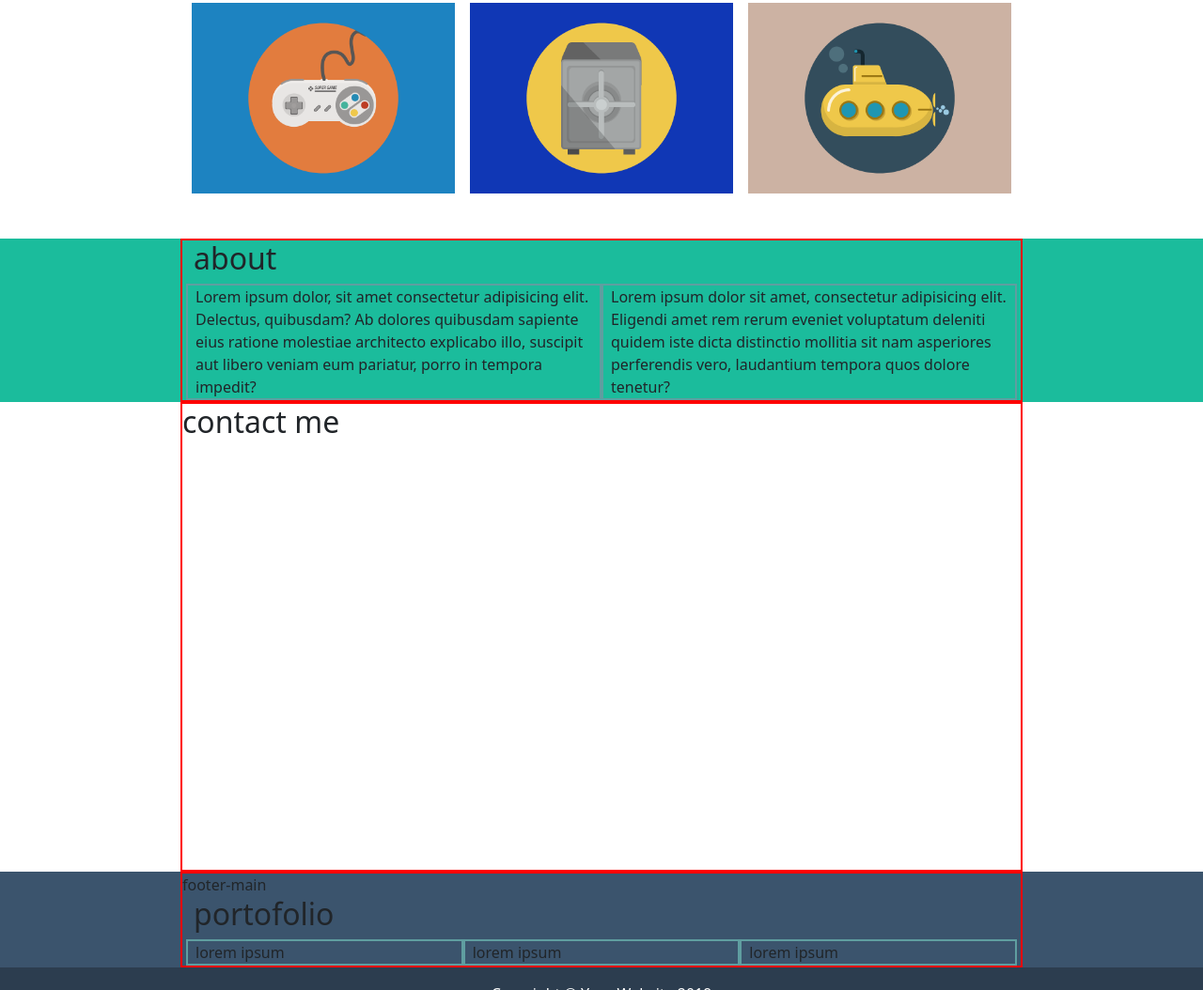
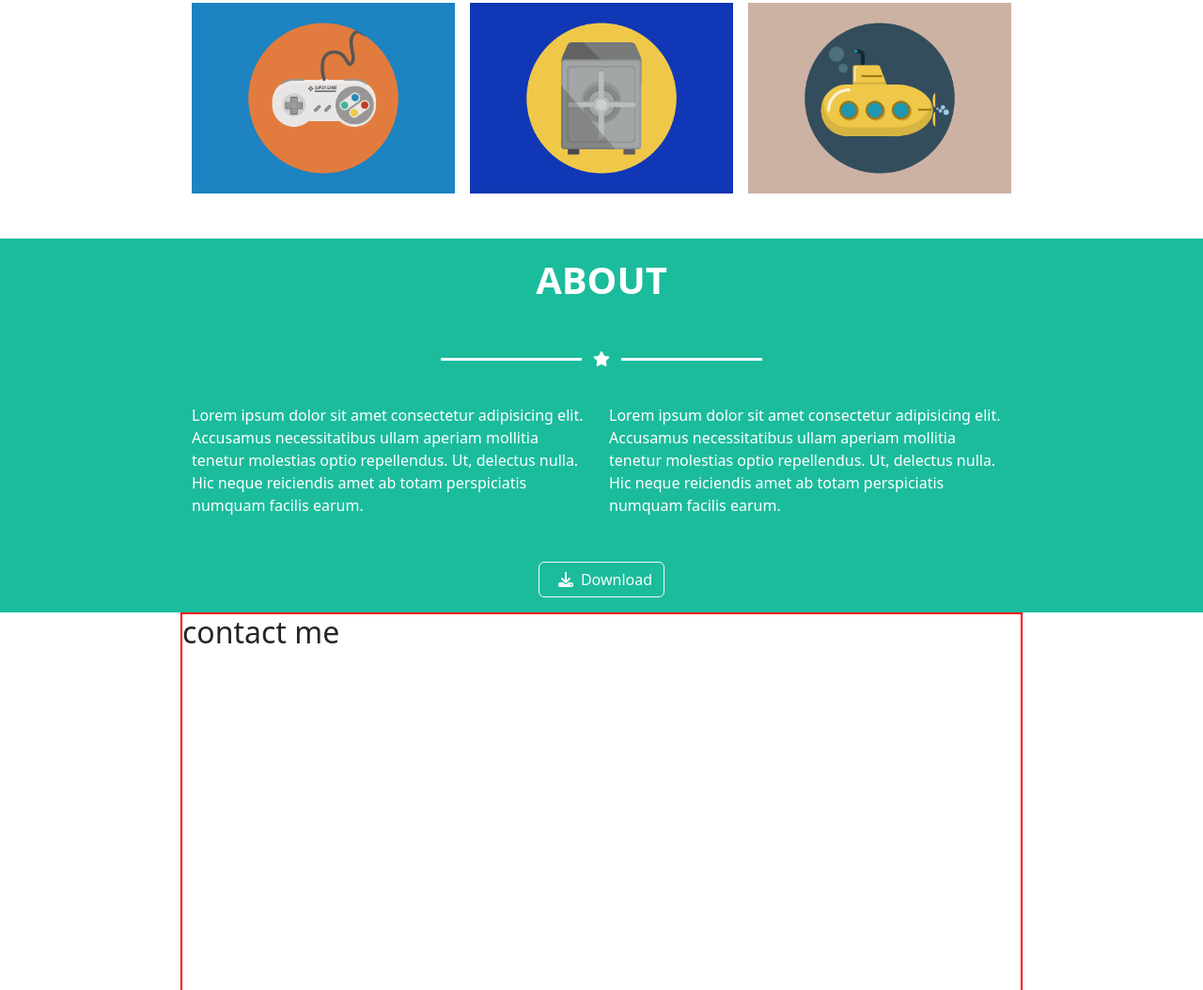
Before and after one commit to italocirillo/html-css-bootstrap-freelancer, a plain HTML site: page index.html in a window 1280 px wide. Shown: the part 965-2019 px from the top of the page at 94% size. Drawn offline with nearby package versions, Linux system fonts and the light colour scheme.

Commit message:
SEZIONE ABOUT

```diff
--- a/index.html
+++ b/index.html
@@ -96,16 +96,27 @@
         <!-- FINE PORTFOLIO -->
         <!-- ABOUT -->
         <section class="about">
-            <div class="container-ms border-debug">
+            <div class="container-ms">
                 <div class="container-fluid">
-                    <h2>about</h2>
-                    <div class="row g-3">
-                        <div class="col-12 col-md-6 card-border-debug">
-                            Lorem ipsum dolor, sit amet consectetur adipisicing elit. Delectus, quibusdam? Ab dolores quibusdam sapiente eius ratione molestiae architecto explicabo illo, suscipit aut libero veniam eum pariatur, porro in tempora impedit?
+                    <h2 class="titolo-secondario">ABOUT</h2>
+                    <div class="text-center py-3">
+                        <div class="semi-barra"></div>
+                        <i class="icona-stella fa-solid fa-star"></i>
+                        <div class="semi-barra"></div>
+                    </div>
+                    <div class="row g-3 py-3">
+                        <div class="col-12 col-md-6">
+                            <p class="text-white">Lorem ipsum dolor sit amet consectetur adipisicing elit. Accusamus necessitatibus ullam aperiam mollitia tenetur molestias optio repellendus. Ut, delectus nulla. Hic neque reiciendis amet ab totam perspiciatis numquam facilis earum.</p>
                         </div>
-                        <div class="col-12 col-md-6 card-border-debug">
-                            Lorem ipsum dolor sit amet, consectetur adipisicing elit. Eligendi amet rem rerum eveniet voluptatum deleniti quidem iste dicta distinctio mollitia sit nam asperiores perferendis vero, laudantium tempora quos dolore tenetur?
+                        <div class="col-12 col-md-6">
+                            <p class="text-white">Lorem ipsum dolor sit amet consectetur adipisicing elit. Accusamus necessitatibus ullam aperiam mollitia tenetur molestias optio repellendus. Ut, delectus nulla. Hic neque reiciendis amet ab totam perspiciatis numquam facilis earum.</p>
                         </div>
+                    </div>
+                    <div class="d-flex justify-content-center py-3">
+                        <button type="button" class="btn btn-outline-light d-flex">
+                            <span><i class="fa-solid fa-download px-2"></i></span>
+                            Download
+                        </button>
                     </div>
                 </div>
             </div>
```
